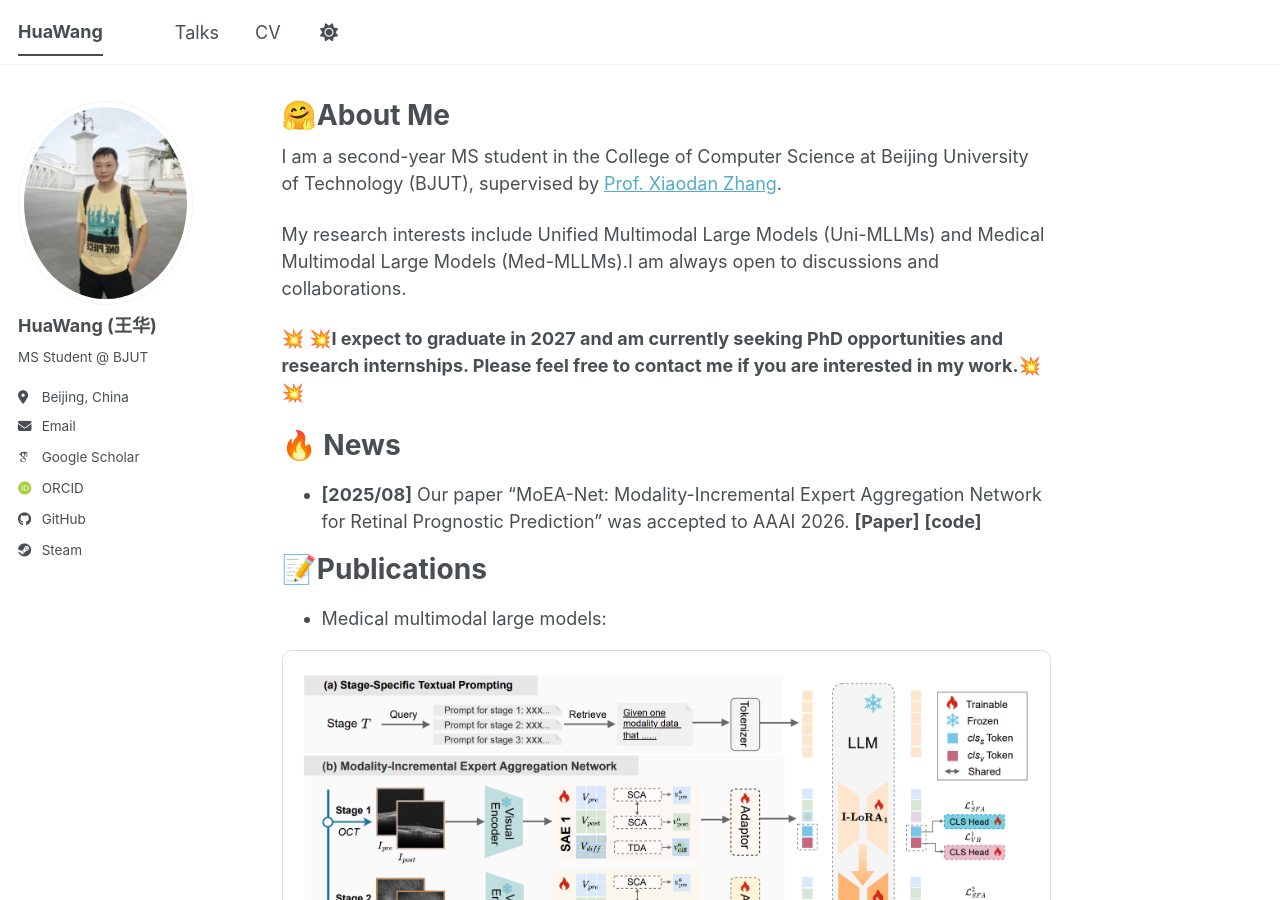
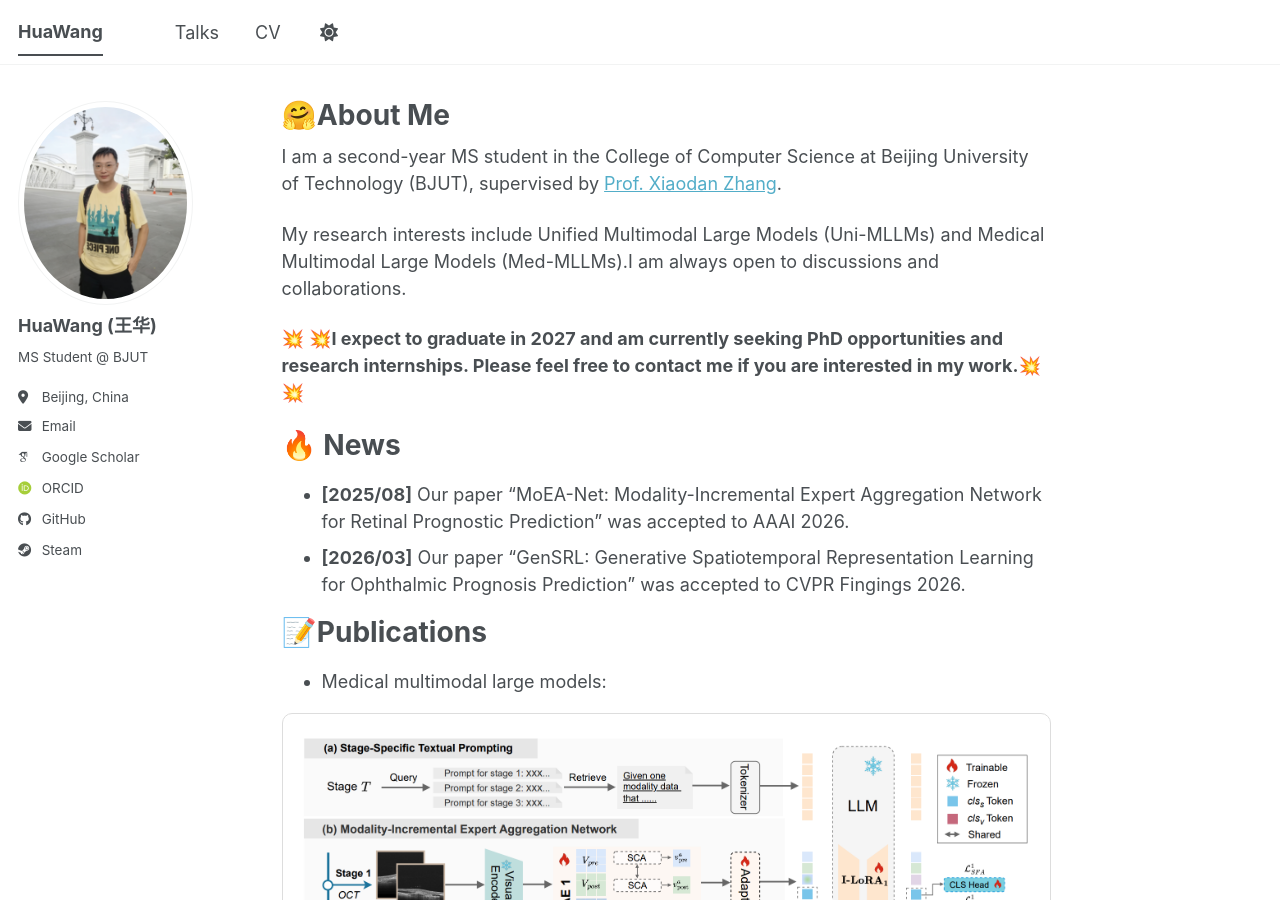
Before and after one commit to TommyK1ng/TommyK1ng.github.io, a Jekyll site: the page built from _pages/about.md, in a window 1280 px wide and 900 px high. Built offline with Jekyll 4.4.1, drawn with Linux system fonts in a browser that asks for light colours; some web fonts are replaced; a script bundle is joined from its source files by our own code; library files that are not in the unit come from our copies.

Commit message:
update my cv

```diff
--- a/_config.yml
+++ b/_config.yml
@@ -33,10 +33,10 @@ author:
 
   # Academic websites
 
-  googlescholar    : "https://scholar.google.com/citations?user=PS_CX0AAAAAJ"
+  googlescholar    : "https://scholar.google.com/citations?hl=en&user=TDgTuqoAAAAJ"
   orcid            : "https://orcid.org/yourorcidurl"
   github           : "https://github.com/TommyK1ng"
-  steam            :  "https://steamcommunity.com/id/yoursteamid"
+  steam            :  "https://steamcommunity.com/profiles/76561199205446368/"
 
 
 
--- a/_pages/about.md
+++ b/_pages/about.md
@@ -14,7 +14,8 @@ My research interests include Unified Multimodal Large Models (Uni-MLLMs) and Me
 
 
 # 🔥 News
-- **[2025/08]** Our paper "MoEA-Net: Modality-Incremental Expert Aggregation Network for Retinal Prognostic Prediction" was accepted to AAAI 2026. **[Paper]** **[code]**
+- **[2025/08]** Our paper "MoEA-Net: Modality-Incremental Expert Aggregation Network for Retinal Prognostic Prediction" was accepted to AAAI 2026.
+- **[2026/03]** Our paper "GenSRL: Generative Spatiotemporal Representation Learning for Ophthalmic Prognosis Prediction" was accepted to CVPR Fingings 2026.
 
 
 # 📝Publications
```
